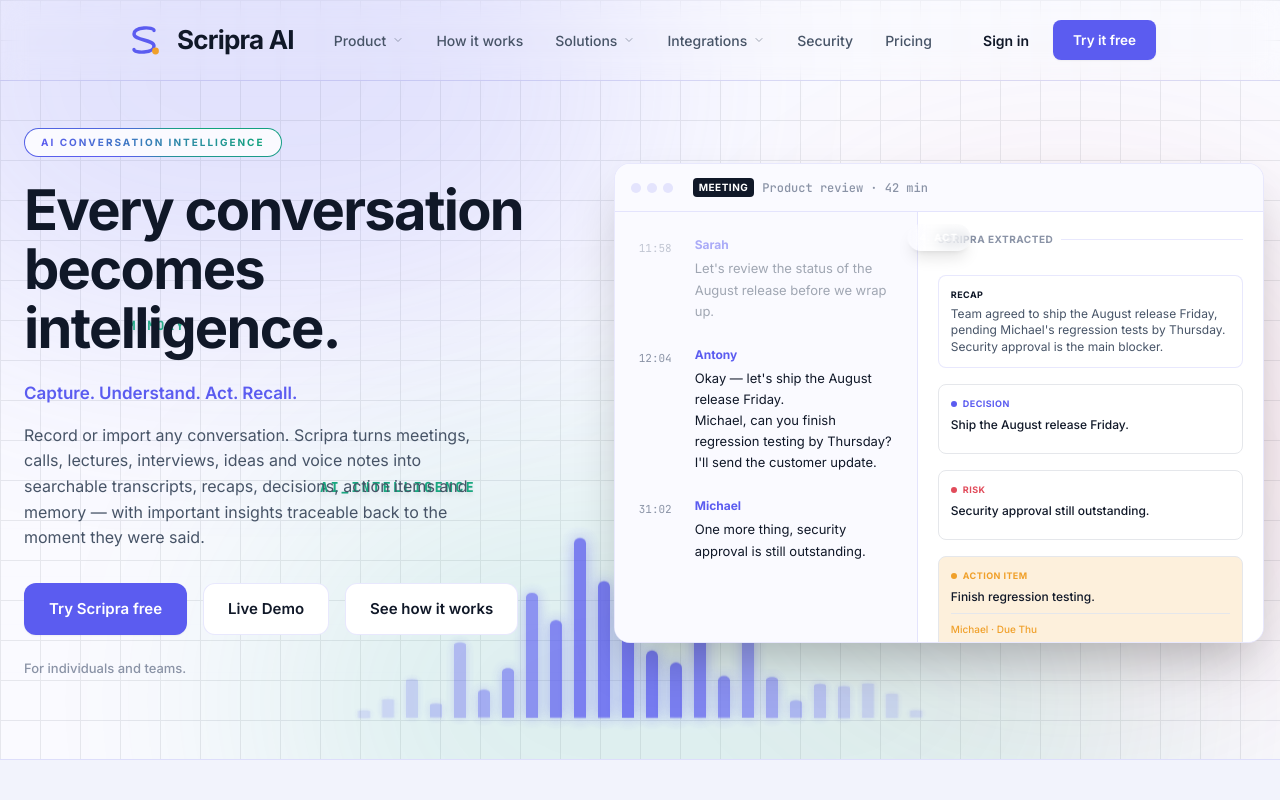
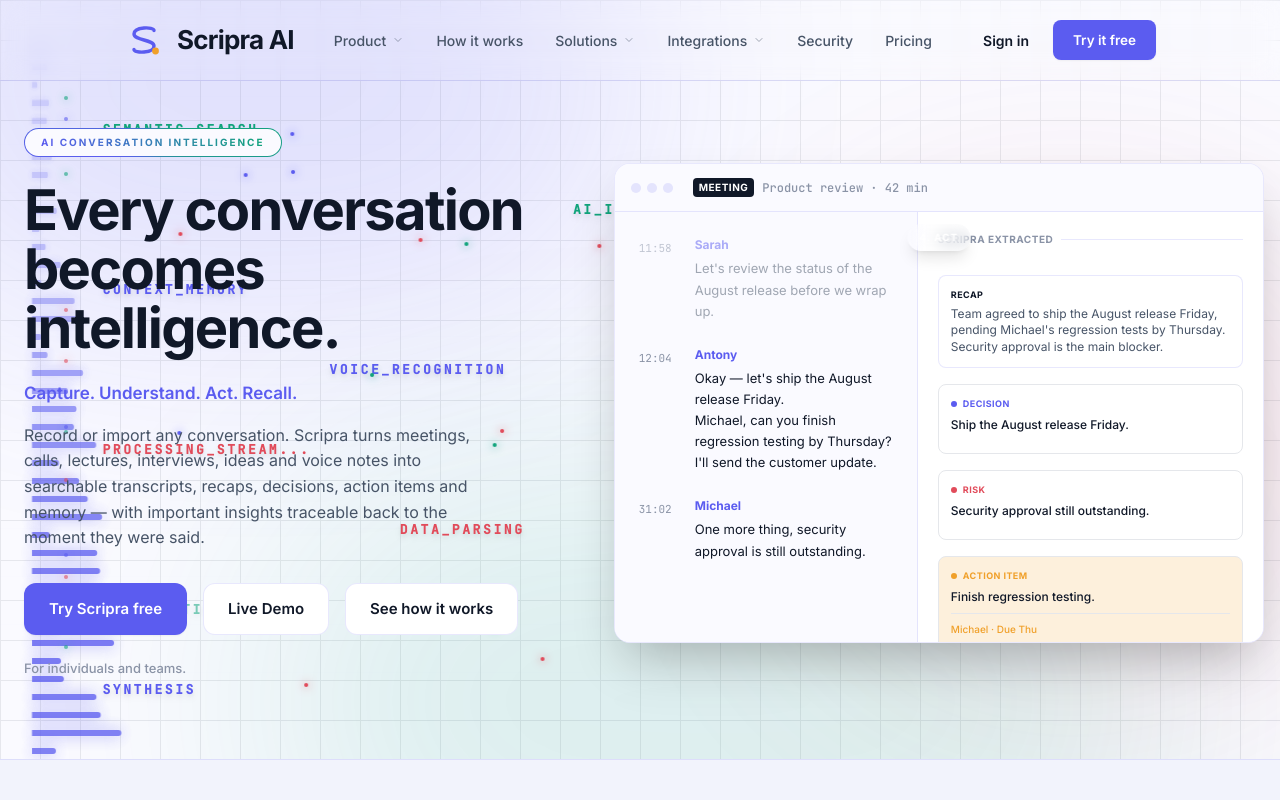
Before and after one commit to anttonyraj/Scripra, a Next.js app: page / in a window 1280 px wide. Shown: the top 800 px of the page. Built offline with nearby package versions, Linux system fonts and the light colour scheme.

Commit message:
Update background animation design and fix hydration error

```diff
--- a/src/components/BackgroundAnimation.tsx
+++ b/src/components/BackgroundAnimation.tsx
@@ -1,12 +1,19 @@
 "use client";
-import { useEffect, useRef } from "react";
+import { useEffect, useRef, useState } from "react";
 
 export default function BackgroundAnimation() {
   const spotlightRef1 = useRef<HTMLDivElement>(null);
   const spotlightRef2 = useRef<HTMLDivElement>(null);
 
+  // To avoid hydration mismatch with random values, we can only render the random bits after mount,
+  // or use deterministic pseudo-random values. Let's use deterministic values based on index.
+
+  const getPseudoRandom = (seed: number) => {
+    const x = Math.sin(seed + 1) * 10000;
+    return x - Math.floor(x);
+  };
+
   useEffect(() => {
-    let animationFrameId: number;
     let targetX = typeof window !== 'undefined' ? window.innerWidth / 2 : 0;
     let targetY = typeof window !== 'undefined' ? window.innerHeight / 2 : 0;
 
@@ -14,7 +21,6 @@
       targetX = e.clientX;
       targetY = e.clientY;
 
-      // Update immediately to avoid perceived lag on fast movements
       if (spotlightRef1.current) {
         spotlightRef1.current.style.background = `radial-gradient(800px circle at ${targetX}px ${targetY}px, rgba(91, 92, 240, 0.3), transparent 40%)`;
       }
@@ -33,29 +39,32 @@
     <div className="fixed inset-0 overflow-hidden pointer-events-none -z-10 bg-canvas selection-transparent">
 
       <style dangerouslySetInnerHTML={{ __html: `
-        @keyframes sound-bar {
-          0%, 100% { transform: scaleY(0.15); opacity: 0.2; }
-          50% { transform: scaleY(1); opacity: 1; }
+        @keyframes sound-bar-horizontal {
+          0%, 100% { transform: scaleX(0.15); opacity: 0.2; }
+          50% { transform: scaleX(1); opacity: 1; }
         }
         @keyframes data-flow {
           0% { stroke-dashoffset: 100; opacity: 0; }
-          50% { opacity: 1; }
+          20% { opacity: 1; }
+          80% { opacity: 1; }
           100% { stroke-dashoffset: -100; opacity: 0; }
         }
-        @keyframes float-slow {
-          0%, 100% { transform: translateY(0px); }
-          50% { transform: translateY(-15px); }
+        @keyframes flow-right {
+          0% { transform: translateX(0); opacity: 0; }
+          10% { opacity: 1; }
+          80% { opacity: 1; }
+          100% { transform: translateX(85vw); opacity: 0; }
         }
-        @keyframes type-text {
-          0% { opacity: 0; transform: translateY(10px); }
-          20% { opacity: 1; transform: translateY(0); }
-          80% { opacity: 1; transform: translateY(0); }
-          100% { opacity: 0; transform: translateY(-10px); }
+        @keyframes pulse-core {
+          0%, 100% { transform: scale(1); box-shadow: 0 0 30px rgba(91,92,240,0.5), inset 0 0 20px rgba(18,164,124,0.3); }
+          50% { transform: scale(1.1); box-shadow: 0 0 60px rgba(91,92,240,0.8), inset 0 0 40px rgba(18,164,124,0.6); }
         }
-        .anim-sound { animation: sound-bar 3.5s ease-in-out infinite; transform-origin: bottom; }
-        .anim-flow { animation: data-flow 5s linear infinite; }
-        .anim-float { animation: float-slow 8s ease-in-out infinite; }
-        .anim-type { animation: type-text 6s infinite; }
+        @keyframes rotate-core {
+          0% { transform: rotate(0deg); }
+          100% { transform: rotate(360deg); }
+        }
+        .anim-sound-h { animation: sound-bar-horizontal 3.5s ease-in-out infinite; transform-origin: left; }
+        .anim-flow-right { animation: flow-right 12s linear infinite; }
       `}} />
 
       {/* Interactive Mouse Spotlights */}
@@ -76,81 +85,119 @@
       <div className="absolute top-[20%] right-[-10%] w-[50%] h-[70%] bg-[var(--rose)] blur-[120px] rounded-full animate-blob [animation-delay:2s] mix-blend-normal opacity-[0.1] z-0" />
       <div className="absolute bottom-[-20%] left-[20%] w-[70%] h-[60%] bg-[var(--teal)] blur-[120px] rounded-full animate-blob [animation-delay:4s] mix-blend-normal opacity-[0.12] z-0" />
 
-      {/* 3. Concept Animation: Sound -> Data Flow */}
-      <div className="absolute inset-0 z-0 flex items-center justify-center pointer-events-none overflow-hidden">
+      {/* 3. Concept Animation: Sound -> Data Flow -> AI Capture */}
+      <div className="absolute inset-0 z-10 flex items-center justify-between pointer-events-none overflow-hidden max-w-[1600px] mx-auto">
 
-        <div className="w-full max-w-[1280px] mx-auto px-6 h-full relative flex items-center justify-center anim-float z-10">
-
-          {/* A. Sound Waves (Centered & Slower) */}
-          <div className="flex items-end justify-center gap-2 lg:gap-3 h-48 absolute left-1/2 -translate-x-1/2 bottom-[5%] lg:bottom-[10%] opacity-80">
-            {[...Array(24)].map((_, i) => (
+        {/* A. Sound Waves (Vertical Left Side) */}
+        <div className="absolute left-0 top-0 bottom-0 w-32 flex flex-col justify-center items-start gap-2 lg:gap-3 pl-4 lg:pl-8 opacity-80 z-20">
+          {[...Array(40)].map((_, i) => (
             <div
               key={i}
-                className="w-2 lg:w-3 bg-[var(--indigo)] rounded-t-full anim-sound shadow-[0_0_15px_rgba(91,92,240,0.6)]"
+              className="h-1 lg:h-1.5 bg-[var(--indigo)] rounded-r-full anim-sound-h shadow-[0_0_15px_rgba(91,92,240,0.6)]"
               style={{
-                  animationDelay: `${i * 0.15}s`,
-                  height: `${15 + Math.random() * 85}%`
+                animationDelay: `${i * 0.05}s`,
+                width: `${15 + getPseudoRandom(i) * 85}%`,
+                opacity: 1 - Math.abs(20 - i) / 25
               }}
             />
           ))}
         </div>
 
-          {/* B. Flowing Data Curve (Radiating from Center outwards) */}
-          <svg className="absolute inset-0 w-full h-full" style={{ opacity: 0.5 }}>
-            {/* Left Flow */}
+        {/* B. Flowing Data Lines converging to Right Center */}
+        <svg className="absolute inset-0 w-full h-full opacity-60 z-10">
+          {[...Array(12)].map((_, i) => {
+            const startY = 10 + i * 7.5; // Spread vertically on the left
+            return (
               <path
-              d="M 50% 85% C 35% 85%, 25% 45%, 5% 45%"
+                key={i}
+                d={`M 5% ${startY}% C 40% ${startY}%, 70% 50%, 90% 50%`}
                 fill="none"
-              stroke="url(#flowGradientLeft)"
-              strokeWidth="2.5"
+                stroke={`url(#gradient-${i})`}
+                strokeWidth={getPseudoRandom(i + 100) > 0.5 ? "2" : "1"}
                 strokeDasharray="15 25"
-              className="anim-flow"
+                style={{ animation: `data-flow ${6 + getPseudoRandom(i + 200) * 4}s linear infinite`, animationDelay: `${getPseudoRandom(i + 300) * 2}s` }}
               />
-            {/* Right Flow */}
-            <path
-              d="M 50% 85% C 65% 85%, 75% 45%, 95% 45%"
-              fill="none"
-              stroke="url(#flowGradientRight)"
-              strokeWidth="2.5"
-              strokeDasharray="15 25"
-              className="anim-flow"
-              style={{ animationDelay: '1.5s' }}
-            />
+            )
+          })}
           <defs>
-              <linearGradient id="flowGradientLeft" x1="100%" y1="0%" x2="0%" y2="0%">
+            {[...Array(12)].map((_, i) => (
+              <linearGradient key={i} id={`gradient-${i}`} x1="0%" y1="0%" x2="100%" y2="0%">
                 <stop offset="0%" stopColor="var(--indigo)" stopOpacity="0" />
-                <stop offset="30%" stopColor="var(--indigo)" stopOpacity="0.8" />
-                <stop offset="70%" stopColor="var(--teal)" stopOpacity="0.8" />
+                <stop offset="50%" stopColor="var(--indigo)" stopOpacity="0.8" />
+                <stop offset="80%" stopColor="var(--teal)" stopOpacity="0.8" />
                 <stop offset="100%" stopColor="var(--teal)" stopOpacity="0" />
               </linearGradient>
-              <linearGradient id="flowGradientRight" x1="0%" y1="0%" x2="100%" y2="0%">
-                <stop offset="0%" stopColor="var(--indigo)" stopOpacity="0" />
-                <stop offset="30%" stopColor="var(--indigo)" stopOpacity="0.8" />
-                <stop offset="70%" stopColor="var(--rose)" stopOpacity="0.8" />
-                <stop offset="100%" stopColor="var(--rose)" stopOpacity="0" />
-              </linearGradient>
+            ))}
           </defs>
         </svg>
 
-          {/* Floating conversion text points */}
-          <div className="absolute top-[60%] left-[25%] font-mono text-[13px] tracking-[0.2em] text-[var(--teal)] font-bold anim-type drop-shadow-md" style={{ animationDelay: '0s' }}>
-            AI_INTELLIGENCE
+        {/* C. Flowing Text & Particles */}
+        <div className="absolute inset-0 z-20">
+          {/* Flowing Text */}
+          {[
+            { text: "AI_INTELLIGENCE", top: "25%", delay: "0s", duration: "16s", color: "var(--teal)" },
+            { text: "VOICE_RECOGNITION", top: "45%", delay: "4s", duration: "14s", color: "var(--indigo)" },
+            { text: "DATA_PARSING", top: "65%", delay: "2s", duration: "18s", color: "var(--rose)" },
+            { text: "CONTEXT_MEMORY", top: "35%", delay: "8s", duration: "15s", color: "var(--indigo)" },
+            { text: "ACTION_ITEMS", top: "75%", delay: "6s", duration: "17s", color: "var(--teal)" },
+            { text: "PROCESSING_STREAM...", top: "55%", delay: "10s", duration: "13s", color: "var(--rose)" },
+            { text: "SEMANTIC_SEARCH", top: "15%", delay: "12s", duration: "19s", color: "var(--teal)" },
+            { text: "SYNTHESIS", top: "85%", delay: "7s", duration: "16s", color: "var(--indigo)" },
+          ].map((item, i) => (
+            <div
+              key={i}
+              className="absolute left-[8%] font-mono text-[11px] lg:text-[13px] tracking-[0.2em] font-bold drop-shadow-md whitespace-nowrap"
+              style={{
+                top: item.top,
+                animation: `flow-right ${item.duration} linear infinite`,
+                animationDelay: item.delay,
+                color: item.color
+              }}
+            >
+              {item.text}
             </div>
-          <div className="absolute top-[40%] left-[10%] font-mono text-[12px] tracking-[0.2em] text-[var(--teal)] font-bold anim-type drop-shadow-md" style={{ animationDelay: '2s' }}>
-            MEMORY
+          ))}
+
+          {/* Flowing Particles */}
+          {[...Array(30)].map((_, i) => {
+            const colors = ['var(--rose)', 'var(--teal)', 'var(--indigo)'];
+            const color = colors[i % colors.length];
+            return (
+              <div
+                key={`particle-${i}`}
+                className="absolute w-1 h-1 rounded-full opacity-60"
+                style={{
+                  left: '5%',
+                  top: `${10 + getPseudoRandom(i + 400) * 80}%`,
+                  backgroundColor: color,
+                  boxShadow: `0 0 10px ${color}`,
+                  animation: `flow-right ${8 + getPseudoRandom(i + 500) * 10}s linear infinite`,
+                  animationDelay: `${getPseudoRandom(i + 600) * 15}s`
+                }}
+              />
+            );
+          })}
         </div>
-          <div className="absolute top-[60%] right-[25%] font-mono text-[12px] tracking-[0.2em] text-[var(--rose)] font-bold anim-type drop-shadow-md" style={{ animationDelay: '4s' }}>
-            RECALL
+
+        {/* D. AI Capture Node (Right Side) */}
+        <div className="absolute right-[5%] lg:right-[10%] top-1/2 -translate-y-1/2 flex items-center justify-center z-30">
+          <div className="relative flex items-center justify-center w-24 h-24 lg:w-32 lg:h-32">
+            {/* Outer Rings */}
+            <div className="absolute inset-0 rounded-full border border-[var(--teal)] opacity-30 border-dashed" style={{ animation: 'rotate-core 15s linear infinite' }}></div>
+            <div className="absolute inset-[-10px] rounded-full border-2 border-[var(--indigo)] opacity-20 border-dotted" style={{ animation: 'rotate-core 20s linear reverse infinite' }}></div>
+
+            {/* Core Pulsing Brain/Node */}
+            <div
+              className="w-16 h-16 lg:w-20 lg:h-20 rounded-full bg-gradient-to-tr from-[var(--indigo)] to-[var(--teal)] flex items-center justify-center relative overflow-hidden"
+              style={{ animation: 'pulse-core 3s ease-in-out infinite' }}
+            >
+              <div className="absolute inset-0 bg-black/20 mix-blend-overlay"></div>
+              <span className="font-mono text-lg lg:text-xl text-white font-bold tracking-widest z-10 drop-shadow-[0_0_8px_rgba(255,255,255,0.8)]">AI</span>
             </div>
-          <div className="absolute top-[40%] right-[10%] font-mono text-[13px] tracking-[0.2em] text-[var(--rose)] font-bold anim-type drop-shadow-md" style={{ animationDelay: '1s' }}>
-            INSIGHTS
           </div>
-          <div className="absolute bottom-[20%] right-[30%] font-mono text-[11px] tracking-[0.2em] text-[var(--indigo)] font-bold anim-type drop-shadow-md" style={{ animationDelay: '3s' }}>
-            ACTION_ITEMS
         </div>
 
       </div>
     </div>
-    </div>
   );
 }
```
Lines whose indentation alone changed are shown as unchanged.
